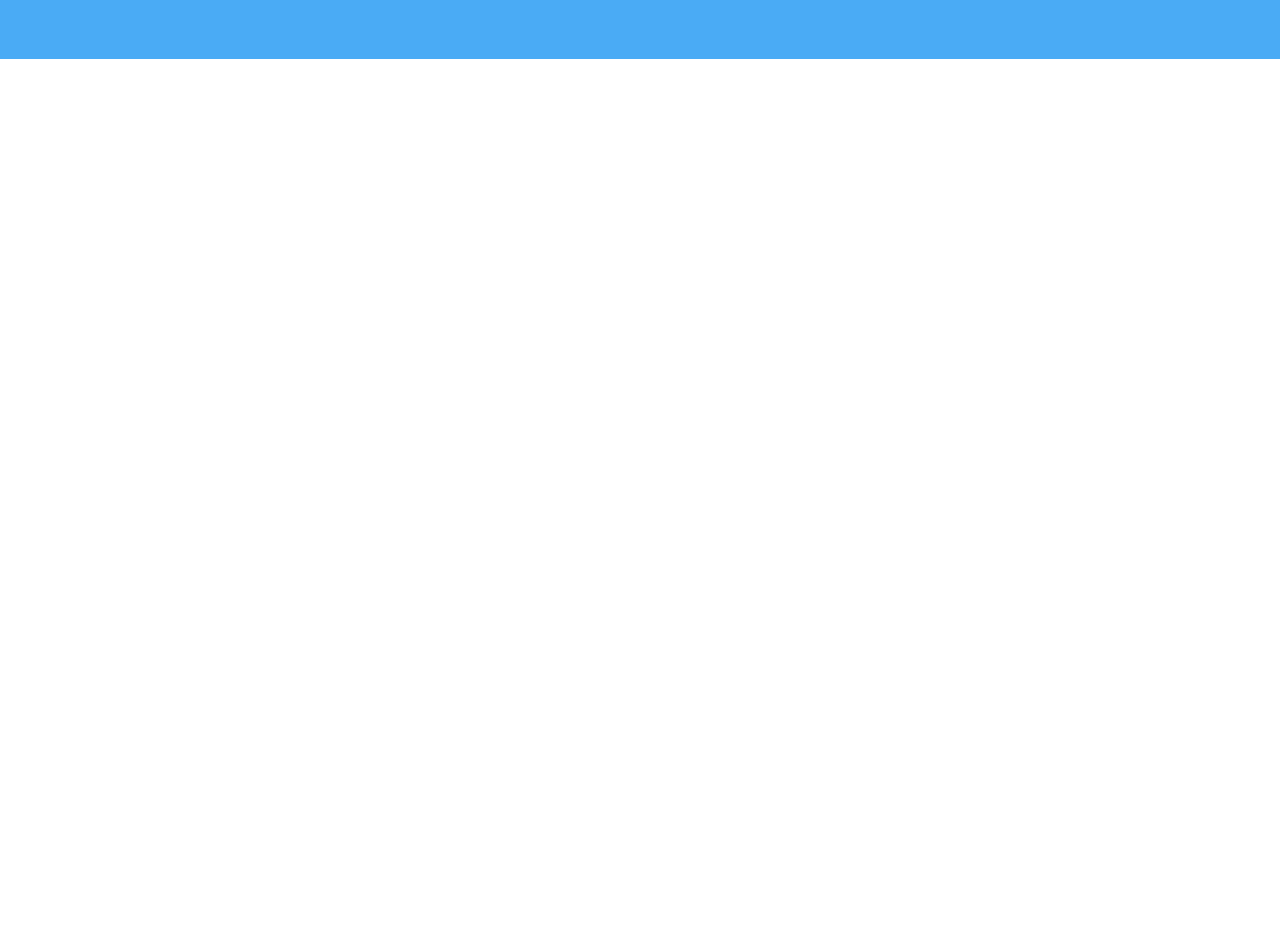
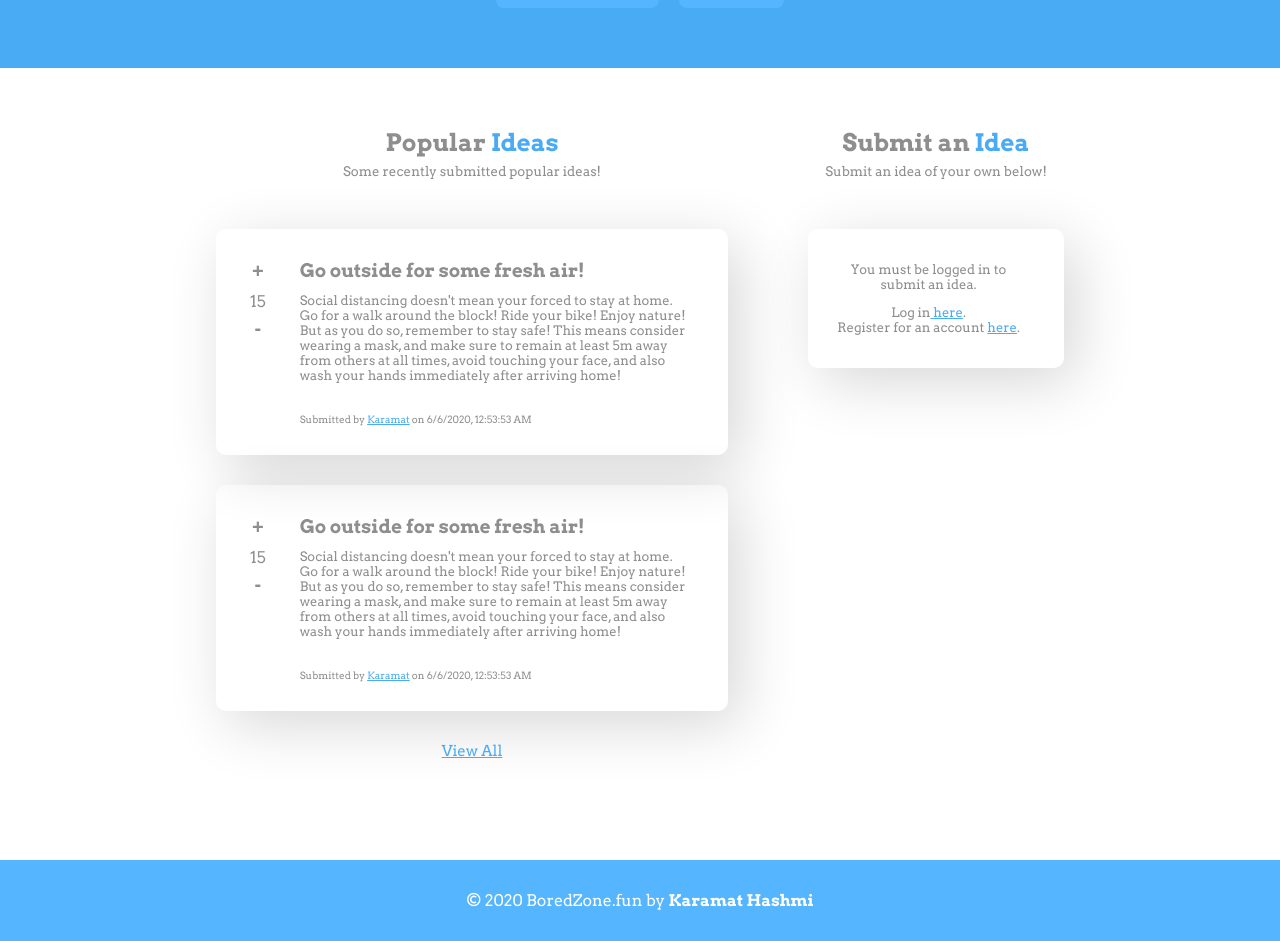
Before and after one commit to KaamiDev/boredzone.fun-frontend, a React (Create React App) app: page / in a window 1280 px wide. Shown: the part 369-1310 px from the top of the page. Before the commit the page ends 800 px from the top, so only its background shows below. Built offline with nearby package versions, Linux system fonts and the light colour scheme.

Commit message:
Mostly finished homepage components

```diff
--- a/src/App.css
+++ b/src/App.css
@@ -52,6 +52,7 @@ body {
 	margin-top: 70px;
 	margin-bottom: 0;
 	padding-bottom: 0;
+	font-size: 40px;
 }
 
 .header-section h3 {
@@ -81,3 +82,127 @@ body {
 .header-buttons a:hover {
 	background-color: #66bdff;
 }
+
+.home-contents {
+	display: flex;
+	color: #8e8e8e;
+	justify-content: center;
+	margin-top: 40px;
+	margin-bottom: 100px;
+}
+
+.popular-column {
+	margin-right: 40px;
+	width: 40%;
+	text-align: center;
+}
+
+.column-heading {
+	margin-bottom: 50px;
+}
+
+.column-heading h2 {
+	margin-bottom: 0;
+}
+
+.column-heading h5 {
+	margin-top: 5px;
+	font-weight: normal;
+}
+
+.column-heading h2 span {
+	color: #4aabf5;
+}
+
+.submit-column {
+	margin-left: 40px;
+	width: 20%;
+	text-align: center;
+}
+
+.idea-card {
+	display: flex;
+	text-align: left;
+	border-radius: 10px;
+	padding-right: 35px;
+	margin-bottom: 30px;
+}
+
+.shadow {
+	-webkit-box-shadow: 12px 14px 60px 0px rgba(0, 0, 0, 0.16);
+	-moz-box-shadow: 12px 14px 60px 0px rgba(0, 0, 0, 0.16);
+	box-shadow: 12px 14px 60px 0px rgba(0, 0, 0, 0.16);
+}
+
+.upvote-column {
+	text-align: center;
+	padding-top: 30px;
+	margin-left: 30px;
+	margin-right: 30px;
+}
+
+.upvote-column button {
+	background: none;
+	border: none;
+	cursor: pointer;
+	font-weight: bold;
+	font-size: 20px;
+	color: #8e8e8e;
+	outline: none;
+}
+
+.upvote-column p {
+	margin-top: 8px;
+	margin-bottom: 5px;
+}
+
+.idea-description {
+	font-size: 13px;
+	margin-top: 0;
+	margin-bottom: 30px;
+}
+
+.idea-title {
+	margin-bottom: 10px;
+	margin-top: 30px;
+}
+
+.author-and-date {
+	font-size: 10px;
+	margin-bottom: 30px;
+}
+
+.color-link {
+	color: #4aabf5;
+	text-decoration: underline;
+	cursor: pointer;
+}
+
+.color-link:hover {
+	color: #72bffa;
+}
+
+.submit-card {
+	text-align: center;
+	padding: 20px;
+	font-size: 13px;
+	border-radius: 10px;
+	padding-right: 35px;
+	margin-bottom: 30px;
+}
+
+.active {
+	color: #fff !important;
+}
+
+.footer {
+	background-color: #55b5ff;
+	color: #fff;
+	text-align: center;
+	padding-top: 15px;
+	padding-bottom: 15px;
+}
+
+.show-more {
+	font-size: 15px;
+}
--- a/src/App.js
+++ b/src/App.js
@@ -1,6 +1,7 @@
 import React from 'react';
 import { BrowserRouter as Router, Route, Switch } from 'react-router-dom';
 import Nav from './components/Nav';
+import Footer from './components/Footer';
 import Home from './components/Home';
 import Browse from './components/Browse';
 import Login from './components/Login';
@@ -19,6 +20,7 @@ function App() {
 					<Route path="/login" component={Login} />
 					<Route path="/register" component={Register} />
 				</Switch>
+				<Footer />
 			</div>
 		</Router>
 	);
--- /dev/null
+++ b/src/components/Footer.js
@@ -0,0 +1,13 @@
+import React from 'react';
+
+const Browse = () => {
+	return (
+		<div className="footer">
+			<p>
+				© 2020 BoredZone.fun by <strong>Karamat Hashmi</strong>
+			</p>
+		</div>
+	);
+};
+
+export default Browse;
--- a/src/components/Home.js
+++ b/src/components/Home.js
@@ -1,4 +1,6 @@
 import React from 'react';
+import IdeaCard from './IdeaCard';
+import SubmitCard from './SubmitCard';
 import { Link } from 'react-router-dom';
 
 const Home = () => {
@@ -8,11 +10,37 @@ const Home = () => {
 				<h1>Welcome to BoredZone.fun!</h1>
 				<h3>
 					If you're bored during social distancing then you've come to the right place! BoredZone.fun is the
-					best ever-growing collection of user submitted ideas of things to do while stuck at home.
+					best ever-growing collection of user submitted ideas for things to do while stuck at home.
 				</h3>
 				<div className="header-buttons">
 					<Link to="/browse">Browse Ideas</Link>
 					<Link to="/login">Login</Link>
+				</div>
+			</div>
+			<div className="home-contents">
+				<div className="popular-column">
+					<div className="column-heading">
+						<h2>
+							Popular <span>Ideas</span>
+						</h2>
+						<h5>Some recently submitted popular ideas!</h5>
+					</div>
+
+					<IdeaCard />
+					<IdeaCard />
+
+					<Link className="color-link show-more" to="/browse">
+						View All
+					</Link>
+				</div>
+				<div className="submit-column">
+					<div className="column-heading">
+						<h2>
+							Submit an <span>Idea</span>
+						</h2>
+						<h5>Submit an idea of your own below!</h5>
+					</div>
+					<SubmitCard />
 				</div>
 			</div>
 		</div>
--- /dev/null
+++ b/src/components/IdeaCard.js
@@ -0,0 +1,27 @@
+import React from 'react';
+
+const IdeaCard = () => {
+	return (
+		<div className="idea-card shadow">
+			<div className="upvote-column">
+				<button>+</button>
+				<p>15</p>
+				<button>-</button>
+			</div>
+			<div className="idea-column">
+				<h3 className="idea-title">Go outside for some fresh air!</h3>
+				<p className="idea-description">
+					Social distancing doesn't mean your forced to stay at home. Go for a walk around the block! Ride
+					your bike! Enjoy nature! But as you do so, remember to stay safe! This means consider wearing a
+					mask, and make sure to remain at least 5m away from others at all times, avoid touching your face,
+					and also wash your hands immediately after arriving home!
+				</p>
+				<p className="author-and-date">
+					Submitted by <span className="color-link">Karamat</span> on 6/6/2020, 12:53:53 AM
+				</p>
+			</div>
+		</div>
+	);
+};
+
+export default IdeaCard;
--- a/src/components/Nav.js
+++ b/src/components/Nav.js
@@ -1,5 +1,5 @@
 import React from 'react';
-import { Link } from 'react-router-dom';
+import { Link, NavLink } from 'react-router-dom';
 
 const Nav = () => {
 	return (
@@ -10,12 +10,18 @@ const Nav = () => {
 				</Link>
 			</div>
 			<div className="nav-links">
-				<Link to="/" style={{ color: '#fff' }}>
+				<NavLink exact activeClassName="active" to="/">
 					Home
-				</Link>
-				<Link to="/browse">Browse Ideas</Link>
-				<Link to="/login">Login</Link>
-				<Link to="/register">Register</Link>
+				</NavLink>
+				<NavLink activeClassName="active" to="/browse">
+					Browse Ideas
+				</NavLink>
+				<NavLink activeClassName="active" to="/login">
+					Login
+				</NavLink>
+				<NavLink activeClassName="active" to="/register">
+					Register
+				</NavLink>
 			</div>
 		</div>
 	);
--- /dev/null
+++ b/src/components/SubmitCard.js
@@ -0,0 +1,22 @@
+import React from 'react';
+import { Link } from 'react-router-dom';
+
+const SubmitCard = () => {
+	return (
+		<div className="submit-card shadow">
+			<p>You must be logged in to submit an idea.</p>
+			<p>
+				Log in<Link className="color-link" to="/login">
+					{' '}
+					here
+				</Link>.
+				<br />Register for an account{' '}
+				<Link className="color-link" to="/register">
+					here
+				</Link>.
+			</p>
+		</div>
+	);
+};
+
+export default SubmitCard;
```
